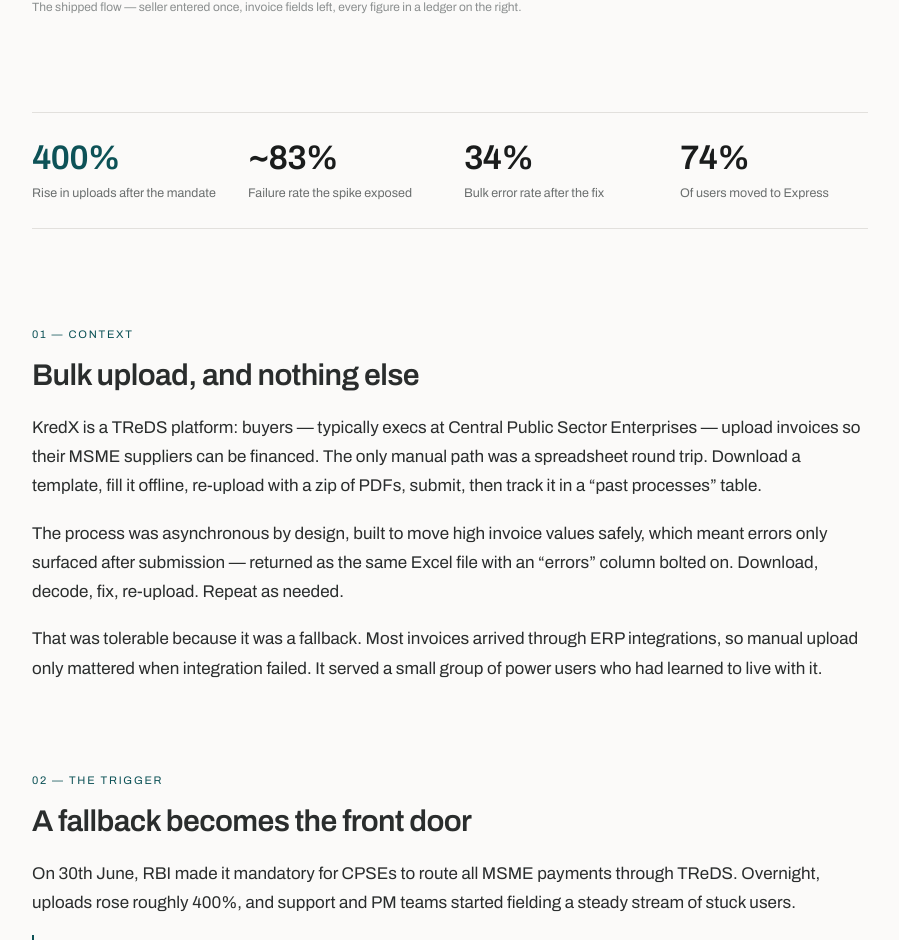
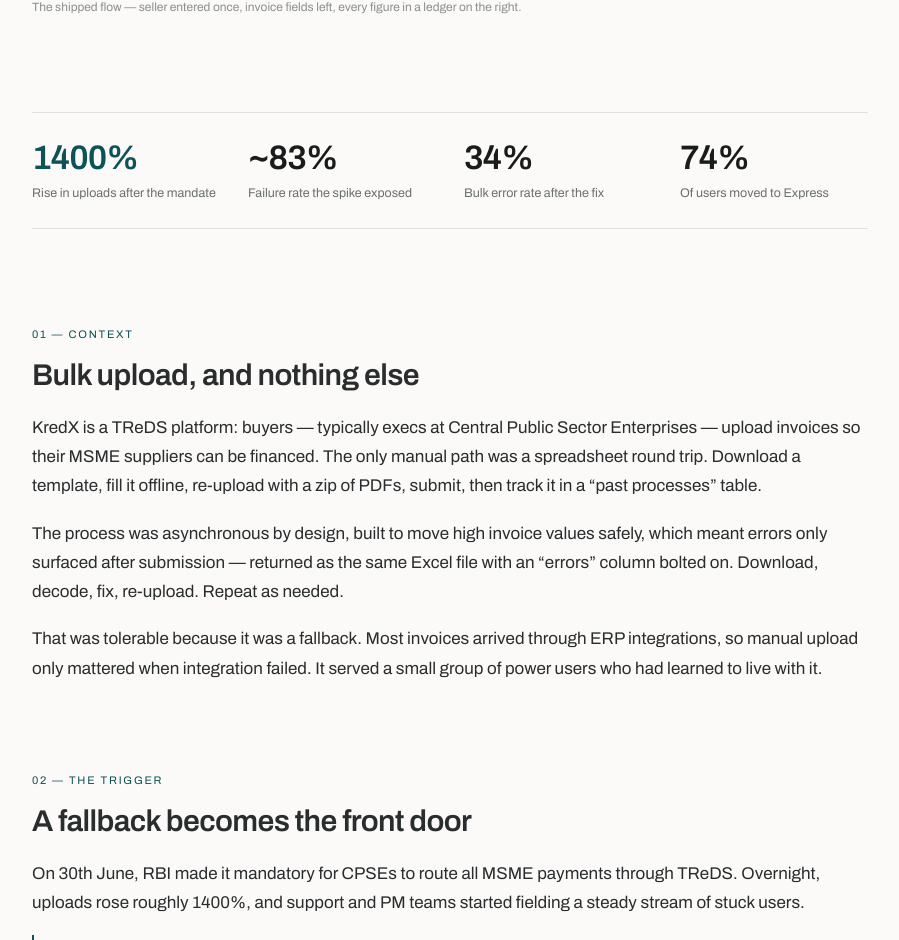
Before and after one commit to adit-saxena/Portfoliov4, a Next.js app: page /kredx-express in a window 1280 px wide. Shown: the part 1335-2275 px from the top of the page, without its empty margins (190-1089 px from the left). Built offline with nearby package versions, Linux system fonts and the light colour scheme.

Commit message:
Updated Values

```diff
--- a/src/app/kredx-express/page.js
+++ b/src/app/kredx-express/page.js
@@ -125,7 +125,7 @@
 ];
 
 const METRICS = [
-  { value: '400%', label: 'Rise in uploads after the mandate', accent: true },
+  { value: '1400%', label: 'Rise in uploads after the mandate', accent: true },
   { value: '~83%', label: 'Failure rate the spike exposed' },
   { value: '34%', label: 'Bulk error rate after the fix' },
   { value: '74%', label: 'Of users moved to Express' },
@@ -266,7 +266,7 @@
             <h2 className={styles.sectionTitle}>A fallback becomes the front door</h2>
             <p className={styles.p}>
               On 30th June, RBI made it mandatory for CPSEs to route all MSME payments through TReDS.
-              Overnight, uploads rose roughly 400%, and support and PM teams started fielding a steady stream
+              Overnight, uploads rose roughly 1400%, and support and PM teams started fielding a steady stream
               of stuck users.
             </p>
             <p className={styles.inset}>
```
